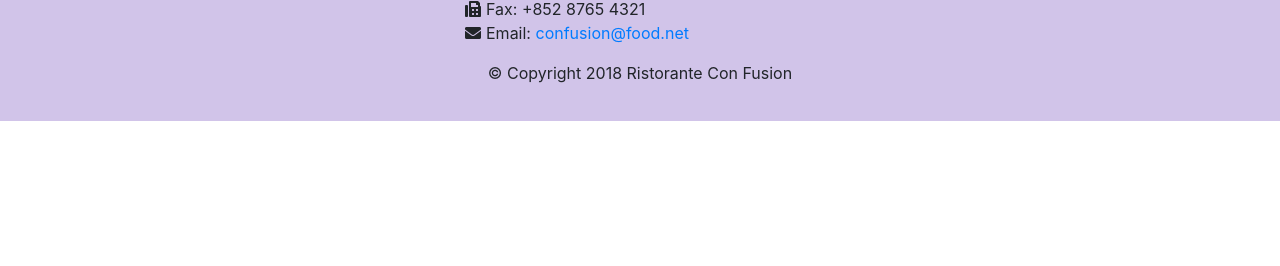
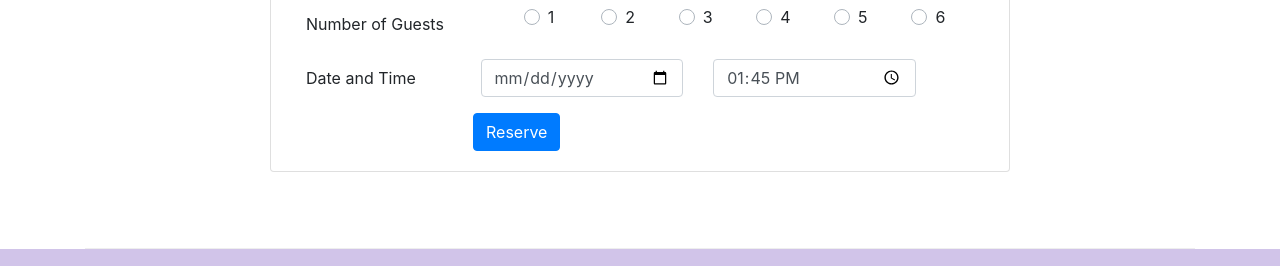
Before and after one commit to Safei-Ashraf/Italian-Resturant-con-Fusion, a website: page index.html in a window 1280 px wide. Shown: the part 1685-1951 px from the top of the page. Before the commit the page ends 1806 px from the top, so only its background shows below. Drawn offline with nearby package versions, Linux system fonts and the light colour scheme.

Commit message:
Assignment 2

```diff
--- a/css/styles.css
+++ b/css/styles.css
@@ -38,3 +38,6 @@ body{
 li{
     margin-right: 10px;
 }
+.badge{
+    margin-right: 5px;
+}
--- a/index.html
+++ b/index.html
@@ -41,9 +41,13 @@
                     <h1>Ristorante con Fusion</h1>
                     <p>We take inspiration from the World's best cuisines, and create a unique fusion experience. Our lipsmacking creations will tickle your culinary senses!</p>
                 </div>
-                <div class="col-12 col-sm align-self-center">
+                <div class="col-12 col-sm-3 align-self-center">
                     <img src="/img/logo.png" class="img-fluid">
                 </div>
+                <div class="col-12  col-sm-3 mr-auto align-self-center">
+                    <a href="#reserve-form" class="btn btn-warning btn-block" type="button">Reserve Table</a>
+                </div>
+
             </div>
         </divc>
     </header>
@@ -57,7 +61,7 @@
                 <img class="d-flex mr-3 img-thumbnail align-self-center"
                         src="img/uthappizza.png" alt="Uthappizza">
                 <div class="media-body">
-                    <span class="badge badge-danger">HOT</span><span class="badge badge-pill badge-secondary">$4.99</span>
+                    <span class="badge badge-danger"> HOT </span><span class="badge badge-pill badge-secondary"> $4.99</span>
                     <h2 class="mt-0">Uthappizza</h2>
 
                     <p class="d-none d-sm-block">A unique combination of Indian Uthappam (pancake) and
@@ -74,7 +78,7 @@
                 <h3>This Month's Promotions</h3>
             </div>
             <div  class="col col-sm col-md">
-                <h2>Weekend Grand Buffet</h2>
+                <h2>Weekend Grand Buffet <span class="badge badge-danger"> NEW</span></h2>
                 <p>Featuring mouthwatering combinations with a choice of five different salads, six enticing appetizers, six main entrees and five choicest desserts. Free flowing bubbly and soft drinks. All for just $19.99 per person </p>
             </div>
         </div>
@@ -96,11 +100,58 @@
                         creating mouthwatering Indo-Italian fusion experiences.
                         </p>
                 </div>
-                <!-- <h2>Alberto Somayya</h2>
-                <h4>Executive Chef</h4>
-                <p>Award winning three-star Michelin chef with wide International experience having worked closely with whos-who in the culinary world, he specializes in creating mouthwatering Indo-Italian fusion experiences. </p> -->
             </div>
         </div>
+       <div class="row row-content align-items-center">
+          <div class="card col-12 col-sm-8 offset-sm-2">
+                <h3 class="card-header bg-warning text-white">Reserve A Table</h3>
+                <div class="card-body">
+                    <form id="reserve-form">
+                        <div class=" row form-group row">
+                            <label for="numberofguests" class="col-12 col-sm-4 col-form-label">
+                                Number of Guests
+                            </label>
+                            <div class=" col col-sm custom-control custom-radio custom-control-inline">
+                                <input type="radio" id="1" name="1" class="custom-control-input">
+                                <label class="custom-control-label" for="1">1</label>
+                            </div>
+                            <div class=" col custom-control custom-radio custom-control-inline">
+                                <input type="radio" id="2" name="2" class="custom-control-input">
+                                <label class="custom-control-label" for="2">2</label>
+                            </div>
+                            <div class=" col custom-control custom-radio custom-control-inline">
+                                <input type="radio" id="3" name="3" class="custom-control-input">
+                                <label class="custom-control-label" for="3">3</label>
+                            </div>
+                            <div class=" col custom-control custom-radio custom-control-inline">
+                                <input type="radio" id="4" name="4" class="custom-control-input">
+                                <label class="custom-control-label" for="4">4</label>
+                            </div>
+                            <div class=" col custom-control custom-radio custom-control-inline">
+                                <input type="radio" id="1" name="5" class="custom-control-input">
+                                <label class="custom-control-label" for="5">5</label>
+                            </div>
+                            <div class=" col custom-control custom-radio custom-control-inline">
+                                <input type="radio" id="6" name="6" class="custom-control-input">
+                                <label class="custom-control-label" for="6">6</label>
+                            </div>
+                        </div>
+                       <div class="row form-group">
+                        <label for="dateandtime" class="col-12 col-sm-3 col-form-label">Date and Time</label>
+                        <div class="col-12 col-sm-4">
+                            <input class="form-control" type="date" value="2020-10-2">
+                         </div>
+                         <div class="col-12 col-sm-4 sm-offset-1">
+                            <input class="form-control" type="time" value="13:45:00">
+                         </div>
+                      </div>
+                      <div class="offset-3">
+                      <button type="submit" class="btn btn-primary">Reserve</button>
+                     </div>
+                    </form>
+                </div>
+          </div>
+       </div>
     </div>
 
     <footer class="footer" >
```
